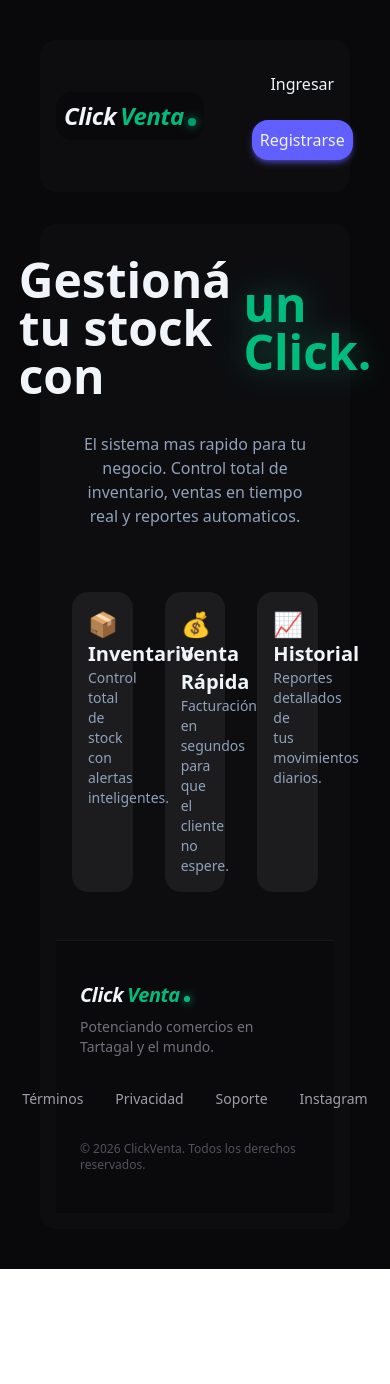
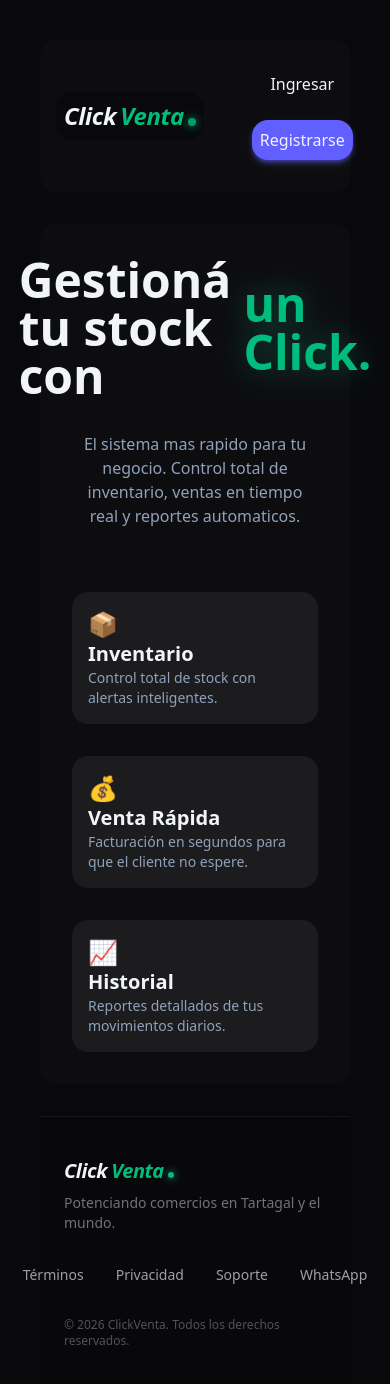
Before and after one commit to SamuelV821/Sistema-de-Inventario, a React (Vite) app: page / in a window 390 px wide. Shown: the top 1384 px of the page. Before the commit the page ends 1269 px from the top, so only its background shows below. Built offline with nearby package versions, Linux system fonts and the light colour scheme; no server answers.

Commit message:
Eliminacion de logs

```diff
--- a/src/pages/Login.jsx
+++ b/src/pages/Login.jsx
@@ -34,11 +34,11 @@ export function Login (){
         });
 
         if(!error){
-            console.log('Inicio de sesion Correcto');
+            //console.log('Inicio de sesion Correcto');
             navigate('/home');
         }
         else{
-            console.log('Error:',error);
+            //console.log('Error:',error);
         }
     }
 
--- a/src/pages/Register.jsx
+++ b/src/pages/Register.jsx
@@ -35,14 +35,14 @@ export function Register(){
       const { errorperfil } = await supabase
       .from('perfiles')
       .insert({ id_auth: data.user.id  })
-      console.log('Usuario creado');
+      //console.log('Usuario creado');
       navigate('/home')
       if(errorperfil){
-        console.log('Error al crear perfil: ',errorperfil);
+        //console.log('Error al crear perfil: ',errorperfil);
       }
     }
     else{
-      console.log('Error:',error)
+      //console.log('Error:',error)
 
     }
   }
--- a/src/pages/home.jsx
+++ b/src/pages/home.jsx
@@ -32,8 +32,8 @@ export function Home(){
                 </div>
                 {/*Botones */}
                 <div className="flex flex-col md:flex-row p-4 gap-6 items-center justify-center">
-                    <button className=" hover:text-indigo-500 " onClick={() => navigate('/login')}>Ingresar</button>
-                    <button className="bg-indigo-500 shadow-md shadow-indigo-500/50 hover:shadow-indigo-500/90 hover:text-zinc-950 transition-all text-center rounded-2xl p-2 " onClick={() => navigate('/register')}>Registrarse</button>
+                    <button className=" hover:text-emerald-500 " onClick={() => navigate('/login')}>Ingresar</button>
+                    <button className="bg-indigo-500 shadow-md shadow-indigo-500/50 hover:shadow-indigo-500/90 hover:text-zinc-900 transition-all text-center rounded-2xl p-2 " onClick={() => navigate('/register')}>Registrarse</button>
                 </div>
             </div>
 
@@ -49,7 +49,7 @@ export function Home(){
 
                 </div>
 
-                <div className="grid grid-cols-3 w-full p-4 gap-8">
+                <div className="grid grid-cols-1 md:grid-cols-3 w-full p-4 gap-8">
                     <div className="bg-zinc-400/10 min-h-30 col-span-1 rounded-2xl p-4 gap-8">
                         <span className="text-emerald-500 text-2xl">📦</span>
                         <h3 className="text-xl font-bold text-slate-100">Inventario</h3>
@@ -71,7 +71,9 @@ export function Home(){
 
                 </div>
 
-                <footer className="mt-auto w-full py-10 border-t border-white/5 bg-zinc-950/50 backdrop-blur-md">
+            </div>
+
+            <footer className="mt-auto w-full py-10 border-t border-white/5 bg-zinc-950/50 backdrop-blur-md">
                         <div className="max-w-7xl mx-auto px-6 flex flex-col md:flex-row justify-between items-center gap-8">
 
                             {/* Lado Izquierdo: Marca */}
@@ -90,8 +92,8 @@ export function Home(){
                             <div className="flex gap-8 text-sm font-medium text-zinc-400">
                                 <a href="#" className="hover:text-emerald-500 transition-colors">Términos</a>
                                 <a href="#" className="hover:text-emerald-500 transition-colors">Privacidad</a>
-                                <a href="#" className="hover:text-emerald-500 transition-colors">Soporte</a>
-                                <a href="#" className="hover:text-emerald-500 transition-colors">Instagram</a>
+                                <a href="mailto:contacto@samuel-v.dev" className="hover:text-emerald-500 transition-colors">Soporte</a>
+                                <a href="#" className="hover:text-emerald-500 transition-colors">WhatsApp</a>
                             </div>
 
                             {/* Copyright */}
@@ -100,11 +102,6 @@ export function Home(){
                             </div>
                         </div>
                     </footer>
-
-
-
-
-            </div>
         </div>
 
     );
--- a/src/pages/precios.jsx
+++ b/src/pages/precios.jsx
@@ -13,12 +13,12 @@ function Precios(){
 
         if(!error){
             setProductos(data);
-            console.log('Lista de precios recibida')
+            //console.log('Lista de precios recibida')
             setProductos(data);
         }
 
         else{
-            console.log('Error:',error);
+            //console.log('Error:',error);
         }
     }
 
--- a/src/pages/unirseNegocio.jsx
+++ b/src/pages/unirseNegocio.jsx
@@ -9,21 +9,21 @@ function UnirseNegocio(){
 
 
     const unirseNegocio = async () => {
-        console.log('id_auth:',id_auth)
+        //console.log('id_auth:',id_auth)
         const { data, error:errorSelect } = await supabase
         .from('negocios')
         .select()
         .eq('codigo', codigo) // El estado que captura lo que escribís
 
         if(!errorSelect){
-            console.log('se encontro el negocio',data[0].id)
+            //console.log('se encontro el negocio',data[0].id)
             const { error:errorUpdate } = await supabase
             .from('perfiles')
             .update({ id_negocio: data[0].id })
             .eq('id_auth', id_auth)
 
             if(!errorUpdate){
-                console.log('cambiado con exito');
+                //console.log('cambiado con exito');
                 navigate('/home')
             }
         }
```
Also changed, not shown: src/pages/crearNegocio.jsx (+4 -4 lines), src/pages/home-loged.jsx (+5 -5 lines), src/pages/inventario.jsx (+4 -4 lines).
